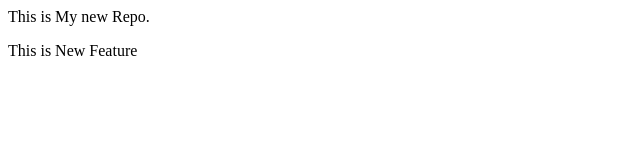
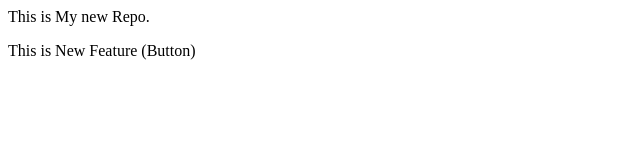
Before and after one commit to JuieeAJaviya/LocalDemo, a plain HTML site: page Index.html in a window 1280 px wide. Shown: the full height of the page, 0-640 px from the left. Drawn offline with Linux system fonts and the light colour scheme.

Commit message:
Add Button

```diff
--- a/Index.html
+++ b/Index.html
@@ -1,2 +1,2 @@
 <p>This is My new Repo.</p>
-<p>This is New Feature</p>
+<p>This is New Feature (Button)</p>
```
